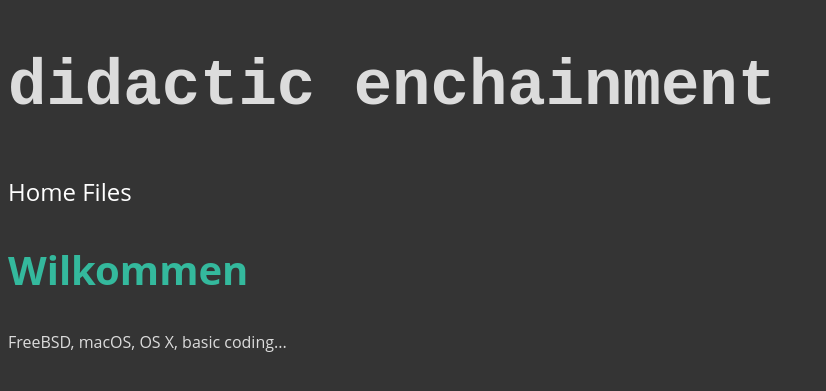
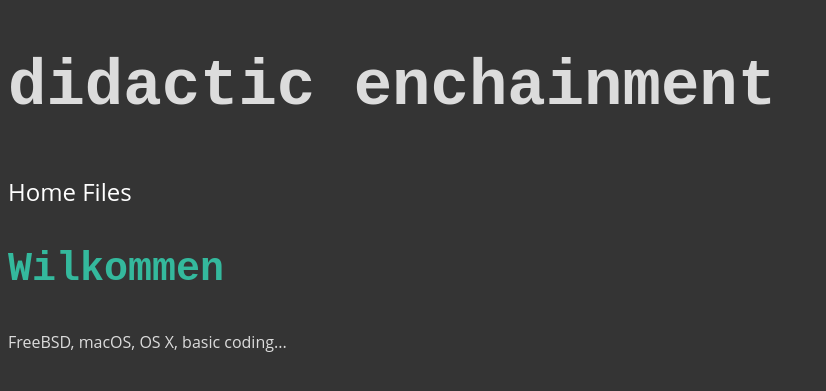
Before and after one commit to paulrbts/blog, a Jekyll site: the page built from index.html, in a window 1280 px wide. Shown: the top 391 px of the page, without its empty margins (0-826 px from the left). Built offline with Jekyll 4.4.1, drawn with Linux system fonts in a browser that asks for light colours.

Commit message:
Made h2 hack/monospace

```diff
--- a/css/common.css
+++ b/css/common.css
@@ -30,7 +30,7 @@
 }
 
 h2 {
-  font-family: Open Sans,sans-serif;
+  font-family: hack,monospace;
   font-size: 2.5rem;
   color: #34B99D
 }
```
